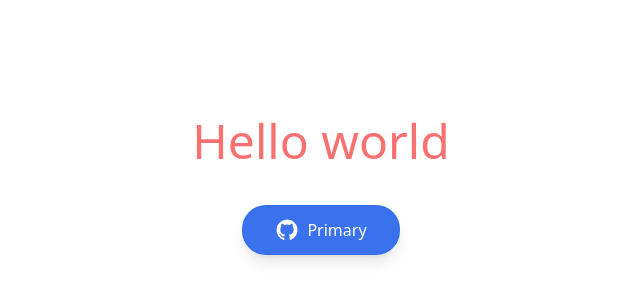
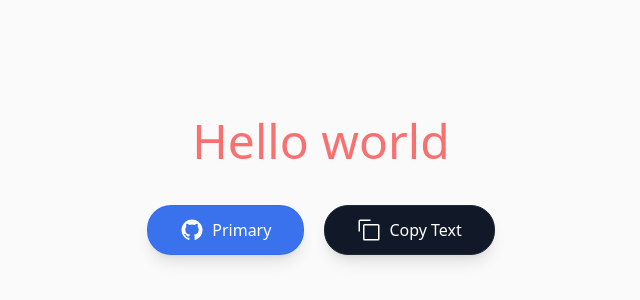
Before and after one commit to ntnyq/electron-vite-starter, a Vue app: page / in a window 1280 px wide. Shown: the part 214-514 px from the top of the page, without its empty margins (319-959 px from the left). Built offline with nearby package versions, Linux system fonts and the light colour scheme.

Commit message:
feat: add btn handler

```diff
--- a/package.json
+++ b/package.json
@@ -37,6 +37,7 @@
   "dependencies": {
     "@unocss/reset": "^0.51.8",
     "@vueuse/core": "^10.1.2",
+    "clipboardy": "^3.0.0",
     "dayjs": "^1.11.7",
     "pinia": "^2.0.35",
     "vue": "^3.2.47",
--- a/src/App.vue
+++ b/src/App.vue
@@ -1,28 +1,7 @@
 <template>
-  <div
-    flex="~ col"
-    min-h-screen
-    items-center
-    justify-center
-  >
-    <h1
-      text="center 5xl red"
-      mb-10
-    >
-      Hello world
-    </h1>
-    <button
-      flex="~"
-      border="~ blue-600/30"
-      bg="blue-600/90"
-      class="px-8 py-3 text-white sm:mb-0 btn hover:(border-blue-800 bg-blue-800)"
-      type="button"
-      role="button"
-      gap-2
-      rounded-3xl
-    >
-      <div class="i-carbon-logo-github h-6 w-6"></div>
-      Primary
-    </button>
-  </div>
+  <RouterView v-slot="{ Component }">
+    <KeepAlive>
+      <Component :is="Component"></Component>
+    </KeepAlive>
+  </RouterView>
 </template>
--- a/src/main.ts
+++ b/src/main.ts
@@ -3,8 +3,13 @@ import 'uno.css'
 import '@/styles/style.css'
 import { createApp } from 'vue'
 import App from '@/App.vue'
+import router from '@/router'
 
 const app = createApp(App)
+const pinia = createPinia()
+
+app.use(router)
+app.use(pinia)
 
 app.mount('#app').$nextTick(() => {
   postMessage({ payload: 'removeLoading' }, '*')
--- /dev/null
+++ b/src/router.ts
@@ -0,0 +1,24 @@
+import { createRouter, createWebHashHistory } from 'vue-router'
+import type { RouteRecordRaw } from 'vue-router'
+
+const routes: RouteRecordRaw[] = [
+  {
+    path: '/',
+    name: 'Home',
+    component: () => import('@/views/home.vue'),
+    meta: {},
+  },
+  {
+    path: '/browser/:url',
+    name: 'Browser',
+    component: () => import('@/views/browser.vue'),
+    meta: {},
+  },
+]
+
+const router = createRouter({
+  history: createWebHashHistory(),
+  routes,
+})
+
+export default router
--- a/src/styles/style.css
+++ b/src/styles/style.css
@@ -0,0 +1,31 @@
+html {
+  --c-bg: #ffffff;
+  --c-scroll: #d9d9d9;
+  --c-scroll-hover: #bbbbbb;
+  background-color: #fafafa;
+}
+
+html.dark {
+  --c-bg: #212121;
+  --c-scroll: #333333;
+  --c-scroll-hover: #555555;
+  background-color: #1e1e1e;
+}
+
+::-webkit-scrollbar {
+  width: 6px;
+  height: 6px;
+}
+
+::-webkit-scrollbar-thumb {
+  background-color: var(--c-scroll);
+  border-radius: 4px;
+}
+
+::-webkit-scrollbar-thumb:hover {
+  background-color: var(--c-scroll-hover);
+}
+
+::-webkit-scrollbar-track {
+  background-color: var(--c-bg);
+}
--- /dev/null
+++ b/src/views/browser.vue
@@ -0,0 +1,20 @@
+<script lang="ts" setup>
+const route = useRoute()
+
+const url = ref(route.params.url as string)
+</script>
+
+<template>
+  <div
+    flex="~"
+    h-screen
+    items-center
+    justify-center
+  >
+    <Webview
+      :src="url"
+      h-full
+      w-full
+    />
+  </div>
+</template>
--- /dev/null
+++ b/src/views/home.vue
@@ -0,0 +1,77 @@
+<script lang="ts" setup>
+import clipboard from 'clipboardy'
+import { waitFor } from '@/utils'
+
+const router = useRouter()
+
+const hasCopied = ref(false)
+const handleCopy = async () => {
+  hasCopied.value = true
+  await clipboard.write('Hello world')
+  await waitFor(2e3)
+  hasCopied.value = false
+}
+const handleGoWebview = () => {
+  router.push({
+    name: 'Browser',
+    params: { url: 'https://juejin.cn' },
+  })
+}
+</script>
+
+<template>
+  <div
+    flex="~ col"
+    min-h-screen
+    items-center
+    justify-center
+  >
+    <h1
+      text="center 5xl red"
+      mb-10
+    >
+      Hello world
+    </h1>
+    <div
+      flex="~ col"
+      class="md:flex-row"
+      gap-5
+    >
+      <button
+        @click="handleGoWebview"
+        flex="~"
+        border="~ blue-600/30"
+        bg="blue-600/90"
+        class="px-8 py-3 text-white sm:mb-0 btn hover:(border-blue-800 bg-blue-800)"
+        type="button"
+        role="button"
+        gap-2
+        rounded-3xl
+      >
+        <div class="i-carbon-logo-github h-6 w-6"></div>
+        Primary
+      </button>
+      <button
+        @click="handleCopy"
+        flex="~"
+        border="~ gray-800"
+        bg="gray-900"
+        class="px-8 py-3 text-white sm:mb-0 btn hover:(border-gray-800 bg-gray-700)"
+        type="button"
+        role="button"
+        gap-2
+        rounded-3xl
+      >
+        <div
+          v-if="hasCopied"
+          class="i-carbon-checkbox-checked h-6 w-6"
+        />
+        <div
+          v-else
+          class="i-carbon-copy h-6 w-6"
+        />
+        Copy Text
+      </button>
+    </div>
+  </div>
+</template>
--- a/tsconfig.json
+++ b/tsconfig.json
@@ -11,7 +11,10 @@
     "esModuleInterop": true,
     "lib": ["ESNext", "DOM"],
     "skipLibCheck": true,
-    "noEmit": true
+    "noEmit": true,
+    "paths": {
+      "@/*": ["./src/*"]
+    }
   },
   "include": ["src"],
   "references": [{ "path": "./tsconfig.node.json" }]
--- a/vite.config.ts
+++ b/vite.config.ts
@@ -29,7 +29,15 @@ export default defineConfig(({ command }) => {
     },
 
     plugins: [
-      vue(),
+      vue({
+        template: {
+          compilerOptions: {
+            isCustomElement: tag => {
+              return [/^webview$/i].some(v => v.test(tag))
+            },
+          },
+        },
+      }),
       electron([
         {
           // Main-Process entry file of the Electron App.
```
Also changed, not shown: 1 other file (tests, documents, lock files or other folders).
